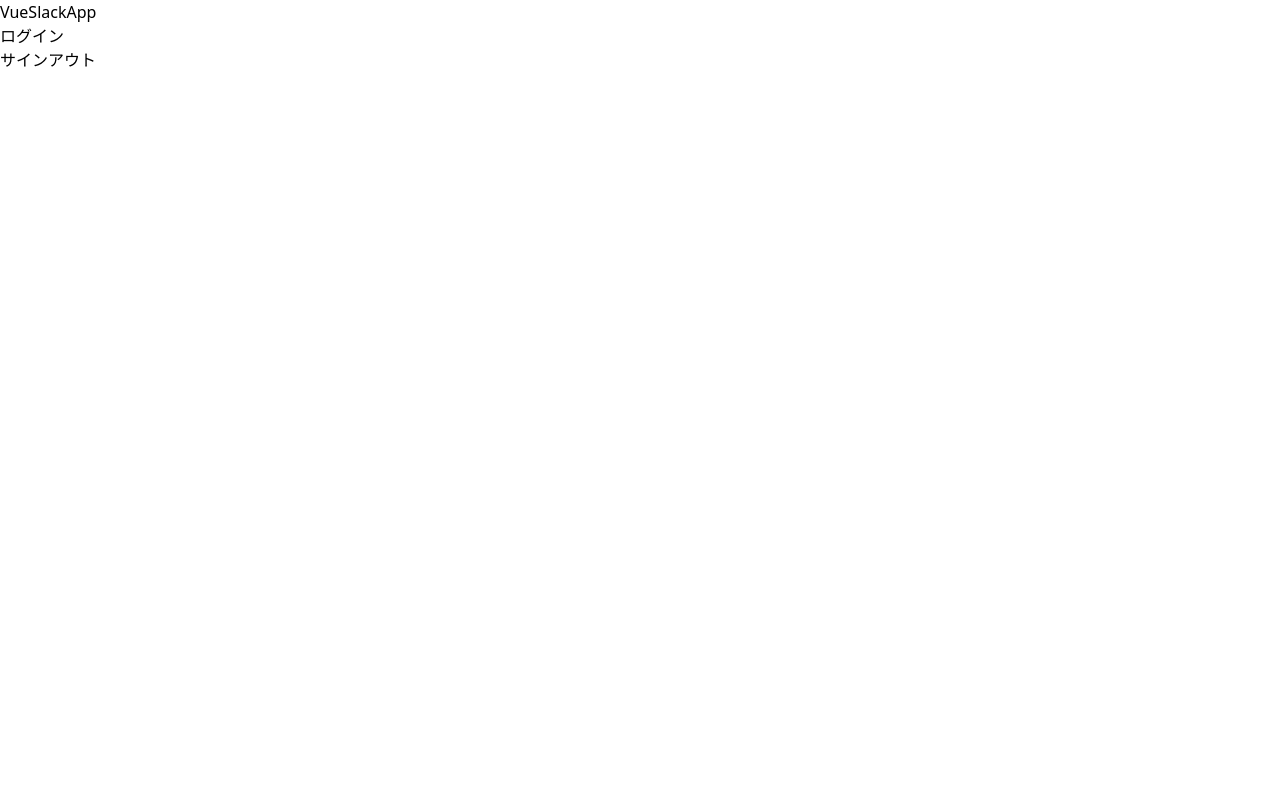
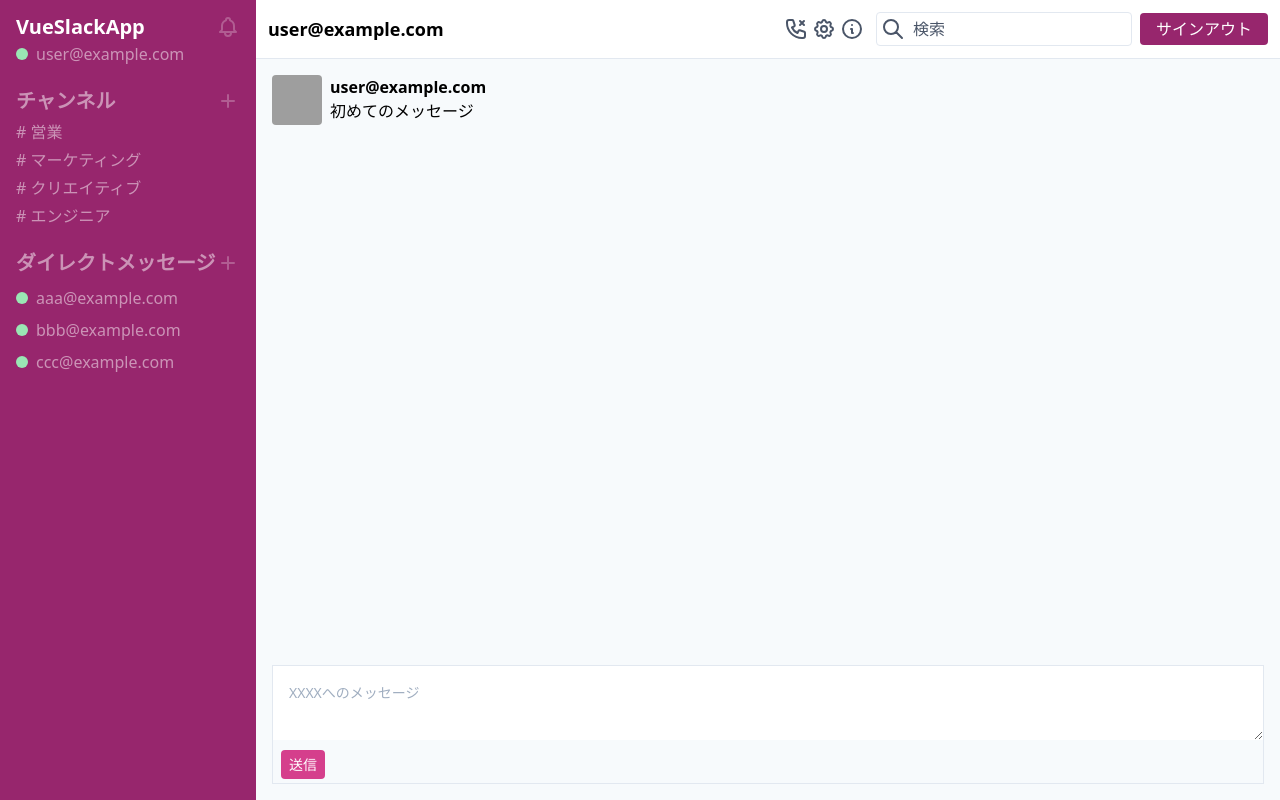
Before and after one commit to Yu-chan1023/vue-slack-app, a Vue app: page / in a window 1280 px wide. Built offline with nearby package versions, Linux system fonts and the light colour scheme; no server answers; sample sign-in values are in the browser's storage; grey boxes are pictures that could not be loaded.

Commit message:
homeページのレイアウト及びデザイン作成

```diff
--- /dev/null
+++ b/src/components/Avator.vue
@@ -0,0 +1,17 @@
+<template>
+  <div>
+    <img :src="avator_url" alt="user icon" class="rounded">
+  </div>
+</template>
+
+<script>
+export default {
+  name: 'Avator',
+  props: ['user'],
+  computed: {
+    avator_url() {
+      return "https://i.pravatar.cc/50?u=" + this.user;
+    }
+  }
+}
+</script>
--- /dev/null
+++ b/src/components/Bell.vue
@@ -0,0 +1,11 @@
+<template>
+  <svg xmlns="http://www.w3.org/2000/svg" class="h-6 w-6 text-white opacity-25" fill="none" viewBox="0 0 24 24" stroke="currentColor">
+    <path stroke-linecap="round" stroke-linejoin="round" stroke-width="2" d="M15 17h5l-1.405-1.405A2.032 2.032 0 0118 14.158V11a6.002 6.002 0 00-4-5.659V5a2 2 0 10-4 0v.341C7.67 6.165 6 8.388 6 11v3.159c0 .538-.214 1.055-.595 1.436L4 17h5m6 0v1a3 3 0 11-6 0v-1m6 0H9" />
+  </svg>
+</template>
+
+<script>
+export default {
+
+}
+</script>
--- /dev/null
+++ b/src/components/Call.vue
@@ -0,0 +1,11 @@
+<template>
+  <svg xmlns="http://www.w3.org/2000/svg" class="h-6 w-6 text-gray-700" fill="none" viewBox="0 0 24 24" stroke="currentColor">
+    <path stroke-linecap="round" stroke-linejoin="round" stroke-width="2" d="M16 8l2-2m0 0l2-2m-2 2l-2-2m2 2l2 2M5 3a2 2 0 00-2 2v1c0 8.284 6.716 15 15 15h1a2 2 0 002-2v-3.28a1 1 0 00-.684-.948l-4.493-1.498a1 1 0 00-1.21.502l-1.13 2.257a11.042 11.042 0 01-5.516-5.517l2.257-1.128a1 1 0 00.502-1.21L9.228 3.683A1 1 0 008.279 3H5z" />
+  </svg>
+</template>
+
+<script>
+export default {
+
+}
+</script>
--- /dev/null
+++ b/src/components/Cog.vue
@@ -0,0 +1,12 @@
+<template>
+  <svg xmlns="http://www.w3.org/2000/svg" class="h-6 w-6 text-gray-700" fill="none" viewBox="0 0 24 24" stroke="currentColor">
+    <path stroke-linecap="round" stroke-linejoin="round" stroke-width="2" d="M10.325 4.317c.426-1.756 2.924-1.756 3.35 0a1.724 1.724 0 002.573 1.066c1.543-.94 3.31.826 2.37 2.37a1.724 1.724 0 001.065 2.572c1.756.426 1.756 2.924 0 3.35a1.724 1.724 0 00-1.066 2.573c.94 1.543-.826 3.31-2.37 2.37a1.724 1.724 0 00-2.572 1.065c-.426 1.756-2.924 1.756-3.35 0a1.724 1.724 0 00-2.573-1.066c-1.543.94-3.31-.826-2.37-2.37a1.724 1.724 0 00-1.065-2.572c-1.756-.426-1.756-2.924 0-3.35a1.724 1.724 0 001.066-2.573c-.94-1.543.826-3.31 2.37-2.37.996.608 2.296.07 2.572-1.065z" />
+    <path stroke-linecap="round" stroke-linejoin="round" stroke-width="2" d="M15 12a3 3 0 11-6 0 3 3 0 016 0z" />
+  </svg>
+</template>
+
+<script>
+export default {
+
+}
+</script>
--- /dev/null
+++ b/src/components/Info.vue
@@ -0,0 +1,11 @@
+<template>
+  <svg xmlns="http://www.w3.org/2000/svg" class="h-6 w-6 text-gray-700" fill="none" viewBox="0 0 24 24" stroke="currentColor">
+    <path stroke-linecap="round" stroke-linejoin="round" stroke-width="2" d="M13 16h-1v-4h-1m1-4h.01M21 12a9 9 0 11-18 0 9 9 0 0118 0z" />
+  </svg>
+</template>
+
+<script>
+export default {
+
+}
+</script>
--- /dev/null
+++ b/src/components/Plus.vue
@@ -0,0 +1,11 @@
+<template>
+  <svg xmlns="http://www.w3.org/2000/svg" class="h-6 w-6 text-white opacity-25" fill="none" viewBox="0 0 24 24" stroke="currentColor">
+    <path stroke-linecap="round" stroke-linejoin="round" stroke-width="2" d="M12 6v6m0 0v6m0-6h6m-6 0H6" />
+  </svg>
+</template>
+
+<script>
+export default {
+
+}
+</script>
--- /dev/null
+++ b/src/components/Search.vue
@@ -0,0 +1,11 @@
+<template>
+  <svg xmlns="http://www.w3.org/2000/svg" class="h-6 w-6 text-gray-700" fill="none" viewBox="0 0 24 24" stroke="currentColor">
+    <path stroke-linecap="round" stroke-linejoin="round" stroke-width="2" d="M21 21l-6-6m2-5a7 7 0 11-14 0 7 7 0 0114 0z" />
+  </svg>
+</template>
+
+<script>
+export default {
+
+}
+</script>
--- a/src/views/Home.vue
+++ b/src/views/Home.vue
@@ -1,21 +1,146 @@
 <template>
-  <div>
-    <h1>VueSlackApp</h1>
-    <p>ログイン</p>
-    <button type="submit" @click="signOut">サインアウト</button>
+  <div class="flex h-screen">
+    <div class="bg-pink-800 w-1/5 text-white py-3 px-4">
+      <div class="flex justify-between items-center">
+        <h1 class="font-semibold text-xl">VueSlackApp</h1>
+        <Bell />
+      </div>
+      <div class="flex items-center">
+        <span class="rounded-full w-3 h-3 bg-green-300 mr-2"></span>
+        <span class="opacity-50" >{{ user.email }}</span>
+      </div>
+      <div class="mt-5 flex justify-between items-center">
+        <div class="font-bold opacity-50 text-xl">チャンネル</div>
+        <Plus />
+      </div>
+      <div
+        v-for="channel in channels"
+        :key="channel.id"
+        class="opacity-50 mt-1"
+      >
+        # {{ channel.name }}
+      </div>
+      <div class="mt-5 flex justify-between items-center">
+        <div class="font-bold opacity-50 text-xl">ダイレクトメッセージ</div>
+        <Plus />
+      </div>
+      <div
+        v-for="user in users"
+        :key="user.id"
+        class="mt-2 flex items-center"
+      >
+        <span class="rounded-full w-3 h-3 bg-green-300 mr-2"></span>
+        <span class="opacity-50">{{ user.email }}</span>
+      </div>
+    </div>
+    <div class="flex flex-col flex-grow bg-gray-100">
+      <header class="border-b bg-white">
+        <div class="flex justify-between items-center p-3">
+          <div class="font-bold text-lg">{{ user.email }}</div>
+          <div class="flex items-center">
+            <Call class="mr-1" />
+            <Cog class="mr-1" />
+            <Info class="mr-1" />
+            <div class="flex border w-64 rounded p-1 mx-2">
+              <Search />
+              <span class="ml-2 text-gray-700">検索</span>
+            </div>
+            <button class="py-1 px-4 bg-pink-800 text-white rounded" @click="signOut">サインアウト</button>
+          </div>
+        </div>
+      </header>
+      <main class="flex-grow overflow-y-scroll">
+        <div class="flex flex-col h-full p-4">
+          <div class="flex-grow overflow-y-scroll mb-4 ">
+            <div class="mb-4 flex">
+              <Avator :user="user.email" />
+              <div class="ml-2">
+                <div class="font-bold">{{ user.email }}</div>
+                <div>初めてのメッセージ</div>
+              </div>
+            </div>
+          </div>
+          <div>
+            <div class="border border-gray-300">
+              <textarea class="w-full p-4 outline-none text-sm" placeholder="XXXXへのメッセージ"></textarea>
+              <div class="bg-gray-100 px-2 py-1">
+                <button class="py-1 px-2 rounded bg-pink-600 text-white text-sm">送信</button>
+              </div>
+            </div>
+          </div>
+        </div>
+      </main>
+
+    </div>
   </div>
 </template>
 
 <script>
 import firebase from "firebase/app";
 import "firebase/auth";
+import Bell from '../components/Bell.vue'
+import Plus from '../components/Plus.vue'
+import Cog from '../components/Cog.vue'
+import Info from '../components/Info.vue'
+import Search from '../components/Search.vue'
+import Call from '../components/Call.vue'
+import Avator from '../components/Avator.vue'
 
 export default {
+  components: {
+    Bell,
+    Plus,
+    Search,
+    Cog,
+    Info,
+    Call,
+    Avator
+  },
+  data() {
+    return {
+      user: "",
+      channels: [
+        {
+          id: 1,
+          name: "営業"
+        },
+        {
+          id: 2,
+          name: "マーケティング"
+        },
+        {
+          id: 3,
+          name: "クリエイティブ"
+        },
+        {
+          id: 4,
+          name: "エンジニア"
+        }
+      ],
+      users: [
+        {
+          id: 1,
+          email: "aaa@example.com"
+        },
+        {
+          id: 2,
+          email: "bbb@example.com"
+        },
+        {
+          id: 3,
+          email: "ccc@example.com"
+        },
+      ],
+    }
+  },
   methods: {
     signOut() {
       firebase.auth().signOut()
       this.$router.push('/signin')
     }
+  },
+  mounted(){
+    this.user = firebase.auth().currentUser;
   }
 }
 </script>
```
